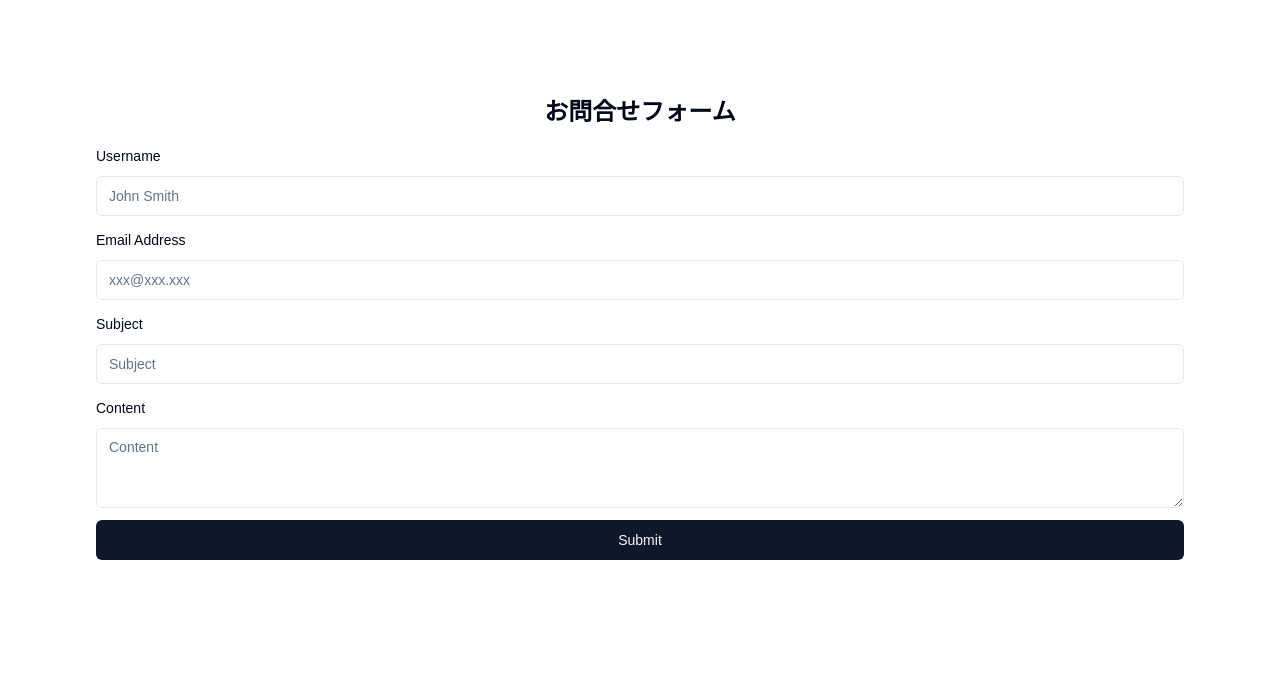
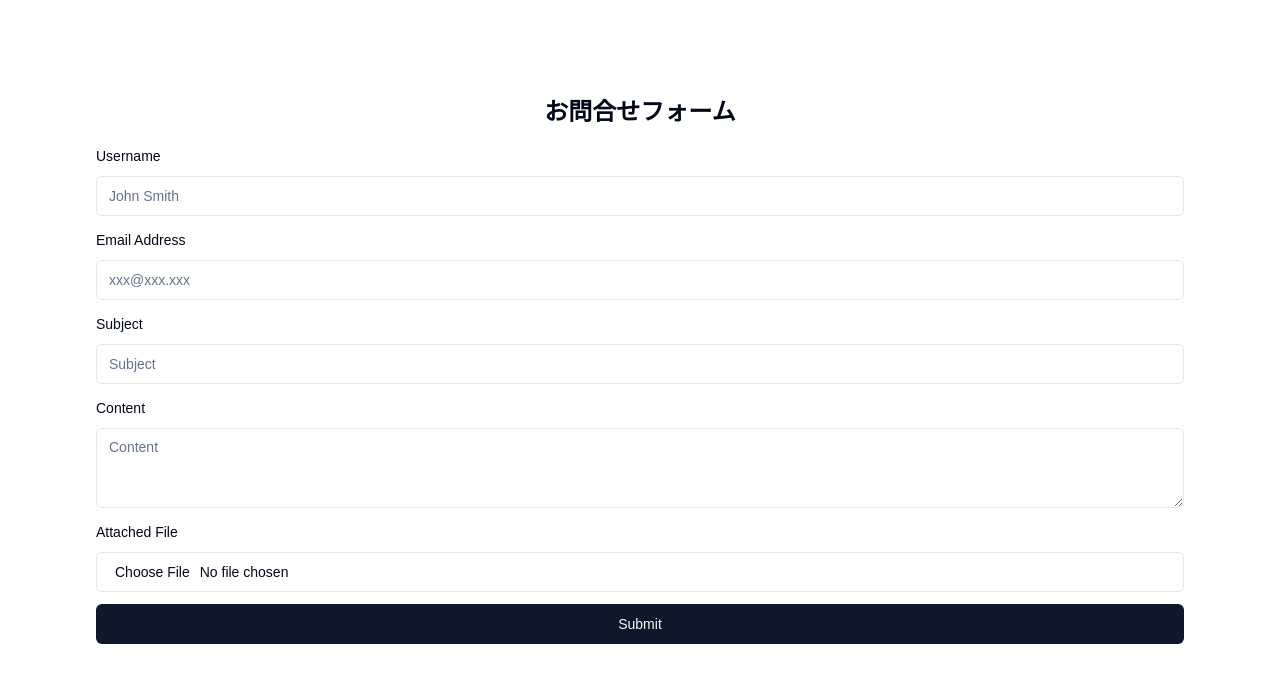
Before and after one commit to IkeCairns/shin-inquiry-form, a Next.js app: page / in a window 1280 px wide. Shown: the top 682 px of the page. Built offline with nearby package versions, Linux system fonts and the light colour scheme.

Commit message:
add file attach

```diff
--- a/components/InquiryForm/InquiryForm.tsx
+++ b/components/InquiryForm/InquiryForm.tsx
@@ -77,6 +77,24 @@ const InquiryForm = () => {
             </FormItem>
           )}
         />
+        <FormField
+          control={form.control}
+          name="file"
+          render={({ field }) => (
+            <FormItem>
+              <FormLabel>Attached File</FormLabel>
+              <FormControl>
+                <Input
+                  accept='image/*'
+                  type="file"
+                  placeholder="Subject"
+                  {...field}
+                />
+              </FormControl>
+              <FormMessage />
+            </FormItem>
+          )}
+        />
         <Button type="submit">Submit</Button>
       </form>
     </Form>
```
